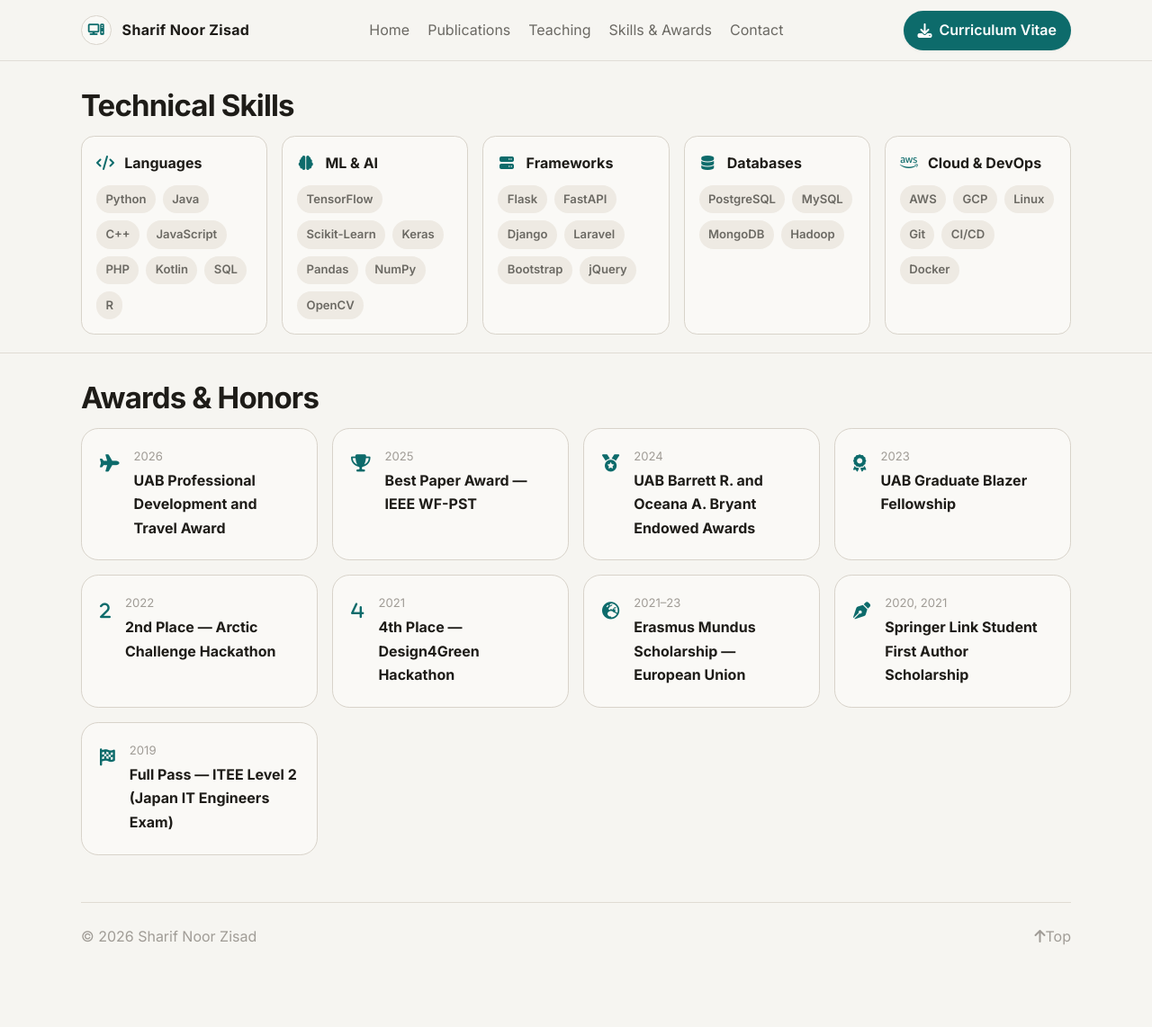
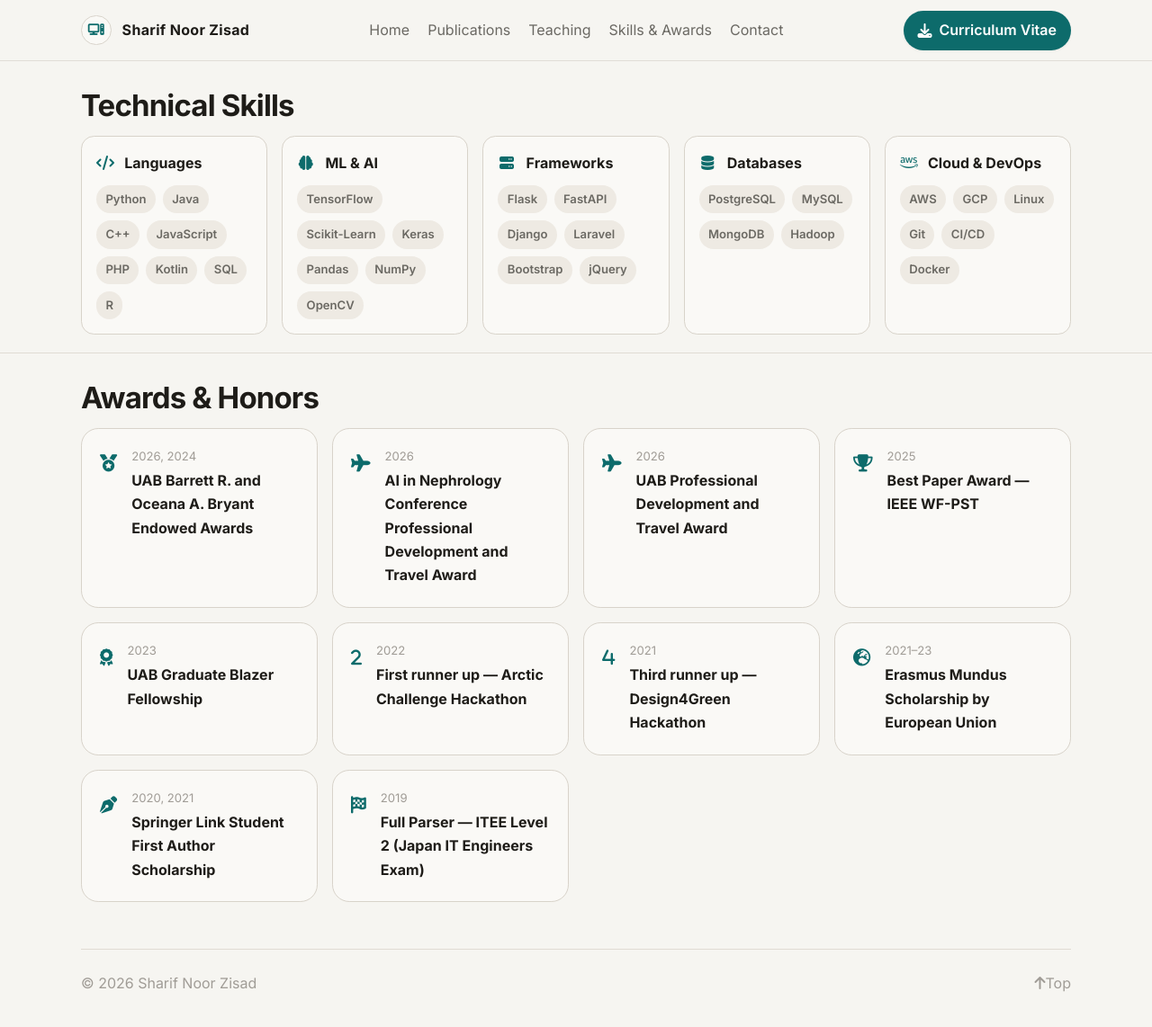
Before and after one commit to snzisad/snzisad.github.io, a Jekyll site: the page built from sections/skills-awards.html, in a window 1280 px wide and 1155 px high. Shown: the top 1142 px of the window at 90% size. Built offline with Jekyll 4.4.1, drawn with Linux system fonts in a browser that asks for light colours; some web fonts are replaced; comment, search, counter and statistics services are not loaded.

Commit message:
awards updated

```diff
--- a/index.html
+++ b/index.html
@@ -308,7 +308,7 @@ layout: default
     <div class="news-list">
       <div class="news-card">
         <div class="news-date-col">
-          <span class="news-month">August</span>
+          <span class="news-month">Aug</span>
           <div class="news-dot"></div>
           <span class="news-year">2026</span>
         </div>
--- a/sections/publications.html
+++ b/sections/publications.html
@@ -185,8 +185,8 @@ layout: default
           <div class="pub-title">ComplianceGPT: LLM driven Context-Aware Agent for Automated Medical Data Privacy Compliance</div>
           <p class="pub-desc">ComplianceGPT is an LLM-based, context-aware agent that automatically detects medical data privacy risks, explains regulatory violations, and provides actionable de-identification guidance to support healthcare compliance.</p>
           <div class="pub-actions">
-            <span class="pub-btn soon">
-              <i class="fa-regular fa-clock"></i> Available Soon </span>
+              <a class="pub-btn" href="https://ieeexplore.ieee.org/document/11588232" rel="noopener" target="_blank">
+              <i class="fa-solid fa-arrow-up-right-from-square"></i> View Paper </a>
           </div>
         </article>
         <article class="pub-card">
--- a/sections/skills-awards.html
+++ b/sections/skills-awards.html
@@ -105,6 +105,24 @@ layout: default
     <div class="award-list">
       <div class="award-card">
         <div class="award-icon">
+          <i aria-hidden="true" class="fa-solid fa-medal"></i>
+        </div>
+        <div>
+          <div class="award-year">2026, 2024</div>
+          <div class="award-name">UAB Barrett R. and Oceana A. Bryant Endowed Awards</div>
+        </div>
+      </div>
+      <div class="award-card">
+        <div class="award-icon">
+          <i aria-hidden="true" class="fa-solid fa-plane"></i>
+        </div>
+        <div>
+          <div class="award-year">2026</div>
+          <div class="award-name">AI in Nephrology Conference Professional Development and Travel Award</div>
+        </div>
+      </div>
+      <div class="award-card">
+        <div class="award-icon">
           <i aria-hidden="true" class="fa-solid fa-plane"></i>
         </div>
         <div>
@@ -123,15 +141,6 @@ layout: default
       </div>
       <div class="award-card">
         <div class="award-icon">
-          <i aria-hidden="true" class="fa-solid fa-medal"></i>
-        </div>
-        <div>
-          <div class="award-year">2024</div>
-          <div class="award-name">UAB Barrett R. and Oceana A. Bryant Endowed Awards</div>
-        </div>
-      </div>
-      <div class="award-card">
-        <div class="award-icon">
           <i aria-hidden="true" class="fa-solid fa-award"></i>
         </div>
         <div>
@@ -145,7 +154,7 @@ layout: default
         </div>
         <div>
           <div class="award-year">2022</div>
-          <div class="award-name">2nd Place — Arctic Challenge Hackathon</div>
+          <div class="award-name">First runner up — Arctic Challenge Hackathon</div>
         </div>
       </div>
       <div class="award-card">
@@ -154,7 +163,7 @@ layout: default
         </div>
         <div>
           <div class="award-year">2021</div>
-          <div class="award-name">4th Place — Design4Green Hackathon</div>
+          <div class="award-name">Third runner up — Design4Green Hackathon</div>
         </div>
       </div>
       <div class="award-card">
@@ -163,7 +172,7 @@ layout: default
         </div>
         <div>
           <div class="award-year">2021–23</div>
-          <div class="award-name">Erasmus Mundus Scholarship — European Union</div>
+          <div class="award-name">Erasmus Mundus Scholarship by European Union</div>
         </div>
       </div>
       <div class="award-card">
@@ -181,7 +190,7 @@ layout: default
         </div>
         <div>
           <div class="award-year">2019</div>
-          <div class="award-name">Full Pass — ITEE Level 2 (Japan IT Engineers Exam)</div>
+          <div class="award-name">Full Parser — ITEE Level 2 (Japan IT Engineers Exam)</div>
         </div>
       </div>
     </div>
```
Also changed, not shown: sections/teaching.html (+33 -32 lines).
